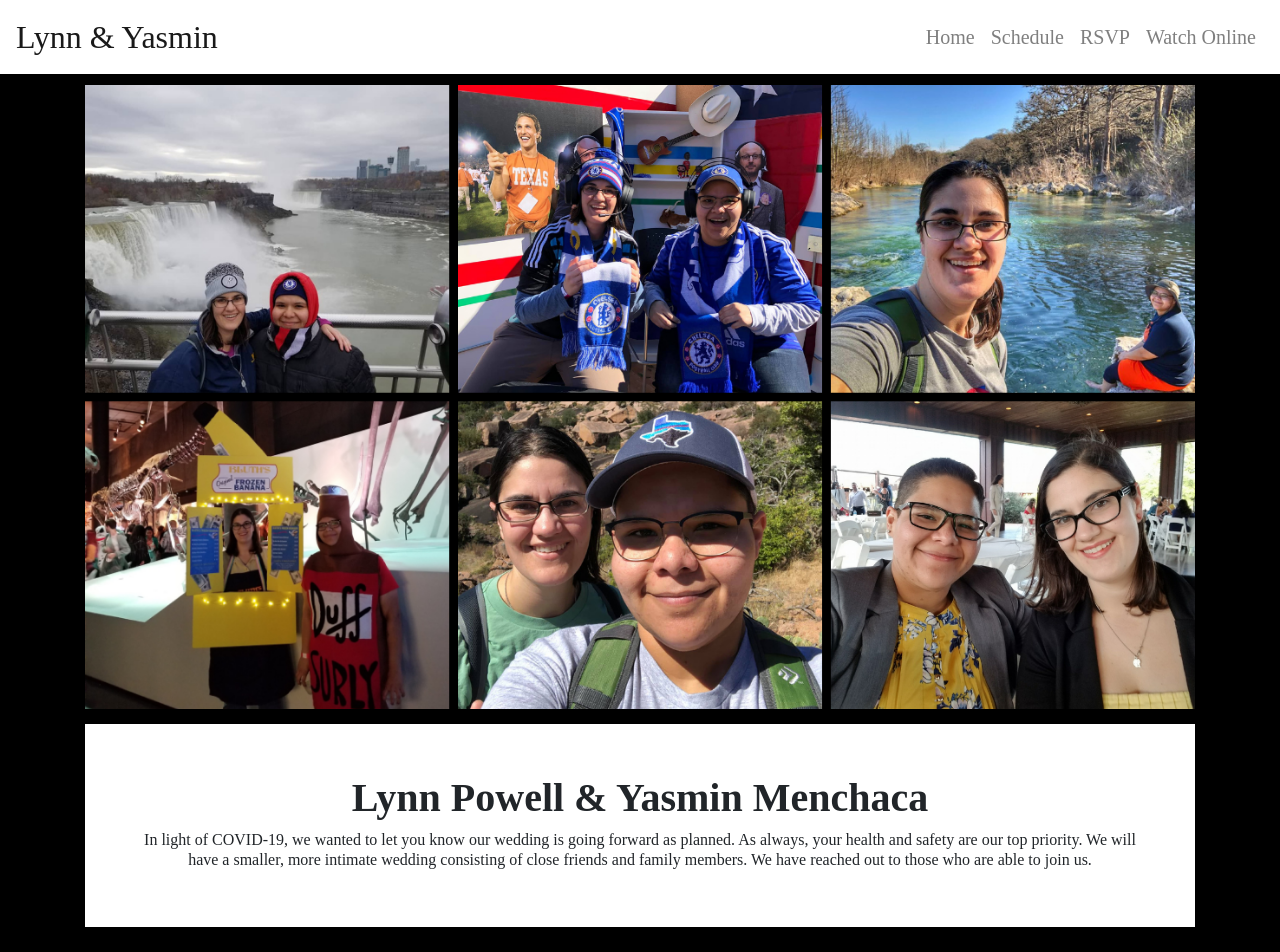
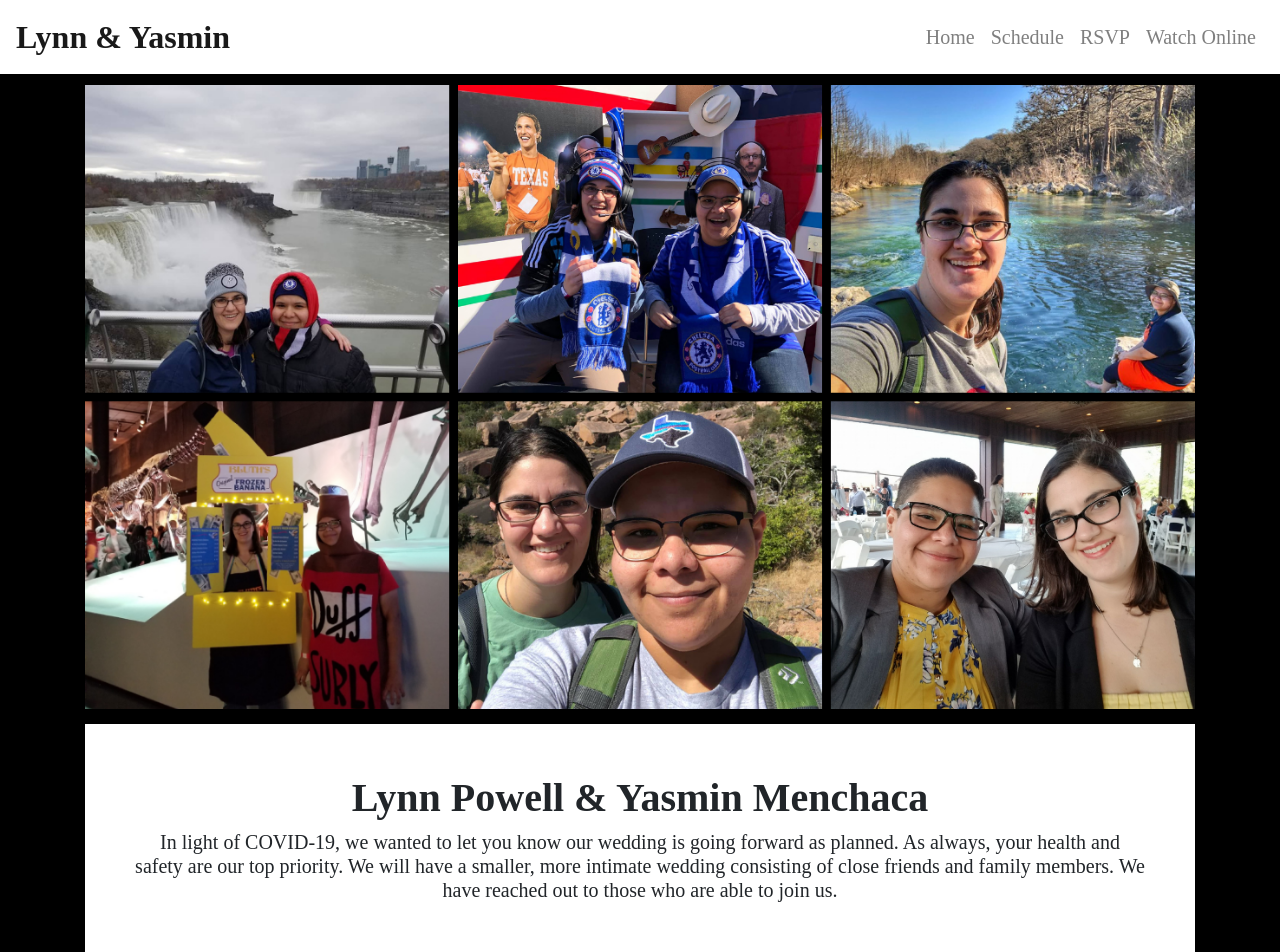
Before and after one commit to yasminmenchaca/wedding-website, a React (Create React App) app: page / in a window 1280 px wide. Shown: the top 952 px of the page. Built offline with nearby package versions, Linux system fonts and the light colour scheme; a web font is replaced by a local one.

Commit message:
styling changes

```diff
--- a/src/components/Error.js
+++ b/src/components/Error.js
@@ -4,7 +4,7 @@ class Error extends Component {
     render() {
         return (
             <div>
-                <p>Error: Page does not exist!</p>
+                <h1 style={{color: 'white'}} className='text-center'>Error: Page does not exist!</h1>
             </div>
         );
     }
--- a/src/components/NavBar.js
+++ b/src/components/NavBar.js
@@ -5,7 +5,7 @@ import * as ReactBootStrap from "react-bootstrap";
 const NavBar = () => {
     return (
         <ReactBootStrap.Navbar collapseOnSelect expand="xl" variant="light" fixed="top" style={{backgroundColor: 'white'}}>
-            <ReactBootStrap.Navbar.Brand href="/">Lynn & Yasmin</ReactBootStrap.Navbar.Brand>
+            <ReactBootStrap.Navbar.Brand href="/" style={{fontWeight: 'bold'}}>Lynn & Yasmin</ReactBootStrap.Navbar.Brand>
             <ReactBootStrap.Navbar.Toggle aria-controls="responsive-navbar-nav"/>
             <ReactBootStrap.Navbar.Collapse id="responsive-navbar-nav">
                 <ReactBootStrap.Nav className="mr-auto">
--- a/src/components/home/Home.js
+++ b/src/components/home/Home.js
@@ -8,10 +8,10 @@ const Home = () => {
             <ReactBootStrap.Image src={cover} fluid style={{paddingBottom: '15px'}}/>
             <div className='text-center' style={{backgroundColor: 'white', padding: '50px 50px'}}>
                 <h1 style={{fontWeight: 'bold'}}>Lynn Powell & Yasmin Menchaca</h1>
-                <h6>In light of COVID-19, we wanted to let you know our wedding is going forward as planned. As always,
+                <h5>In light of COVID-19, we wanted to let you know our wedding is going forward as planned. As always,
                     your health and safety are our top priority. We will have a smaller, more intimate wedding
                     consisting of close friends and family members.
-                    We have reached out to those who are able to join us.</h6>
+                    We have reached out to those who are able to join us.</h5>
             </div>
             <div className='text-center' style={{color: 'white', padding: '50px 50px'}}>
                 <h1 style={{fontWeight: 'bold'}}>JANUARY 17, 2021</h1>
```
